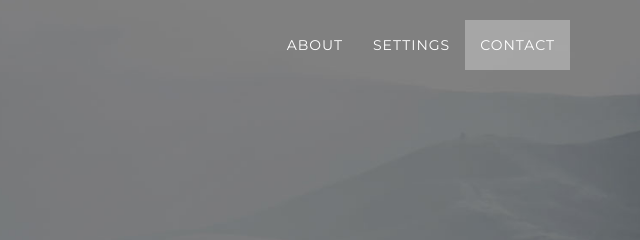
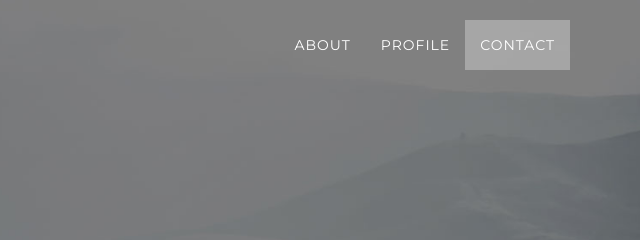
Before and after one commit to cwnofficial/cwnofficial.github.io, a plain HTML site: page index.html in a window 1280 px wide. Shown: the top 240 px of the page, 640-1280 px from the left. Drawn offline with Linux system fonts and the light colour scheme; some packages are replaced by stand-ins of ours.

Commit message:
headlines

```diff
--- a/index.html
+++ b/index.html
@@ -56,7 +56,7 @@
                         <a class="page-scroll" href="#about">About</a>
                     </li>
                     <li>
-                        <a class="page-scroll" href="#download">Settings</a>
+                        <a class="page-scroll" href="#download">Profile</a>
                     </li>
                     <li>
                         <a class="page-scroll" href="#contact">Contact</a>
```
